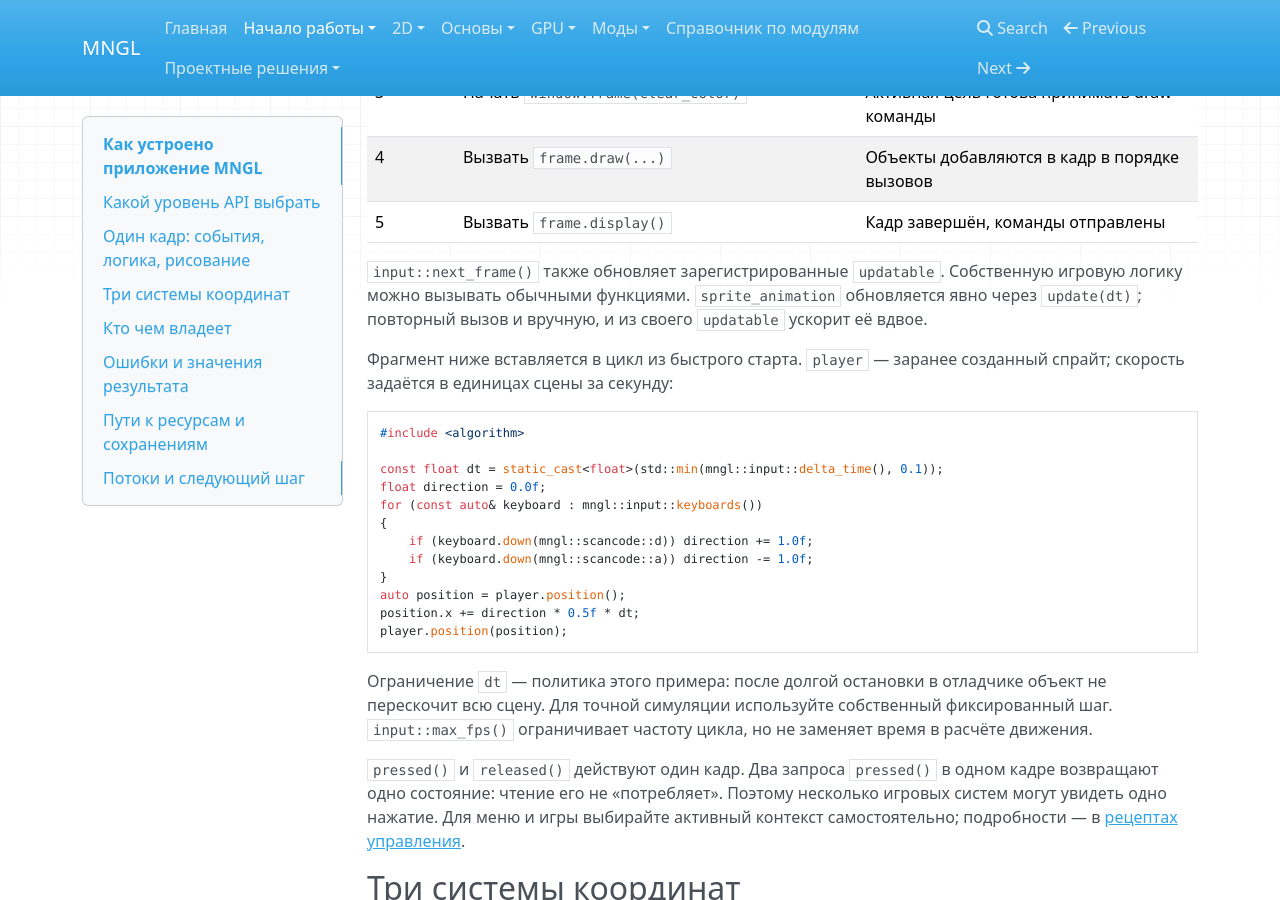
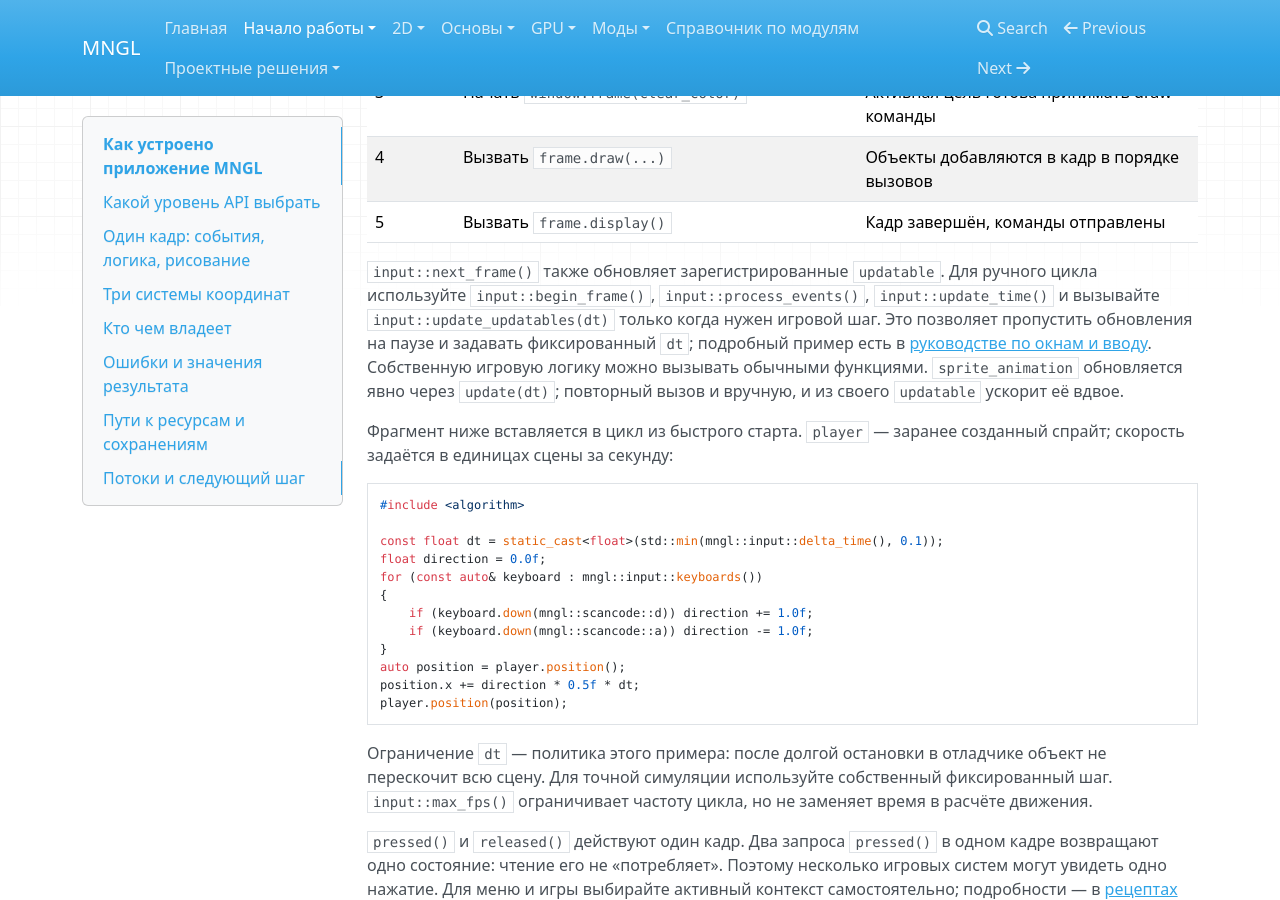
Before and after one commit to Romansgamp6tu/MNGL, an MkDocs documentation site: the page built from docs/getting-started/concepts.md, in a window 1280 px wide and 900 px high, scrolled down 1078 px. Built offline with MkDocs 1.6.1, drawn with Linux system fonts in a browser that asks for light colours; nearby versions of some CDN libraries.

Commit message:
docs: explain manual input updates

```diff
--- a/docs/getting-started/concepts.md
+++ b/docs/getting-started/concepts.md
@@ -26,7 +26,7 @@
 | 4 | Вызвать `frame.draw(...)` | Объекты добавляются в кадр в порядке вызовов |
 | 5 | Вызвать `frame.display()` | Кадр завершён, команды отправлены |
 
-`input::next_frame()` также обновляет зарегистрированные `updatable`. Собственную игровую логику можно вызывать обычными функциями. `sprite_animation` обновляется явно через `update(dt)`; повторный вызов и вручную, и из своего `updatable` ускорит её вдвое.
+`input::next_frame()` также обновляет зарегистрированные `updatable`. Для ручного цикла используйте `input::begin_frame()`, `input::process_events()`, `input::update_time()` и вызывайте `input::update_updatables(dt)` только когда нужен игровой шаг. Это позволяет пропустить обновления на паузе и задавать фиксированный `dt`; подробный пример есть в [руководстве по окнам и вводу](../core/windows-and-input.md#ручное-управление-кадром). Собственную игровую логику можно вызывать обычными функциями. `sprite_animation` обновляется явно через `update(dt)`; повторный вызов и вручную, и из своего `updatable` ускорит её вдвое.
 
 Фрагмент ниже вставляется в цикл из быстрого старта. `player` — заранее созданный спрайт; скорость задаётся в единицах сцены за секунду:
 
```
